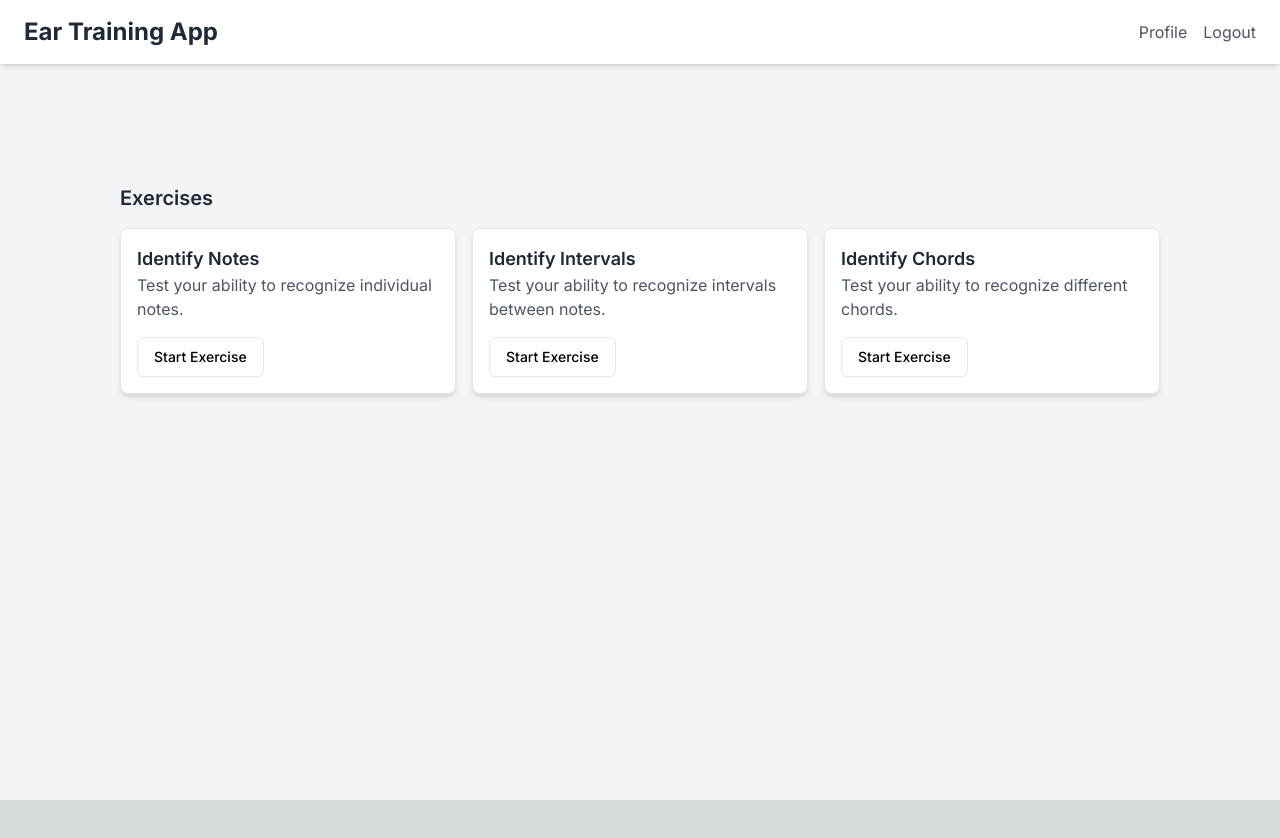
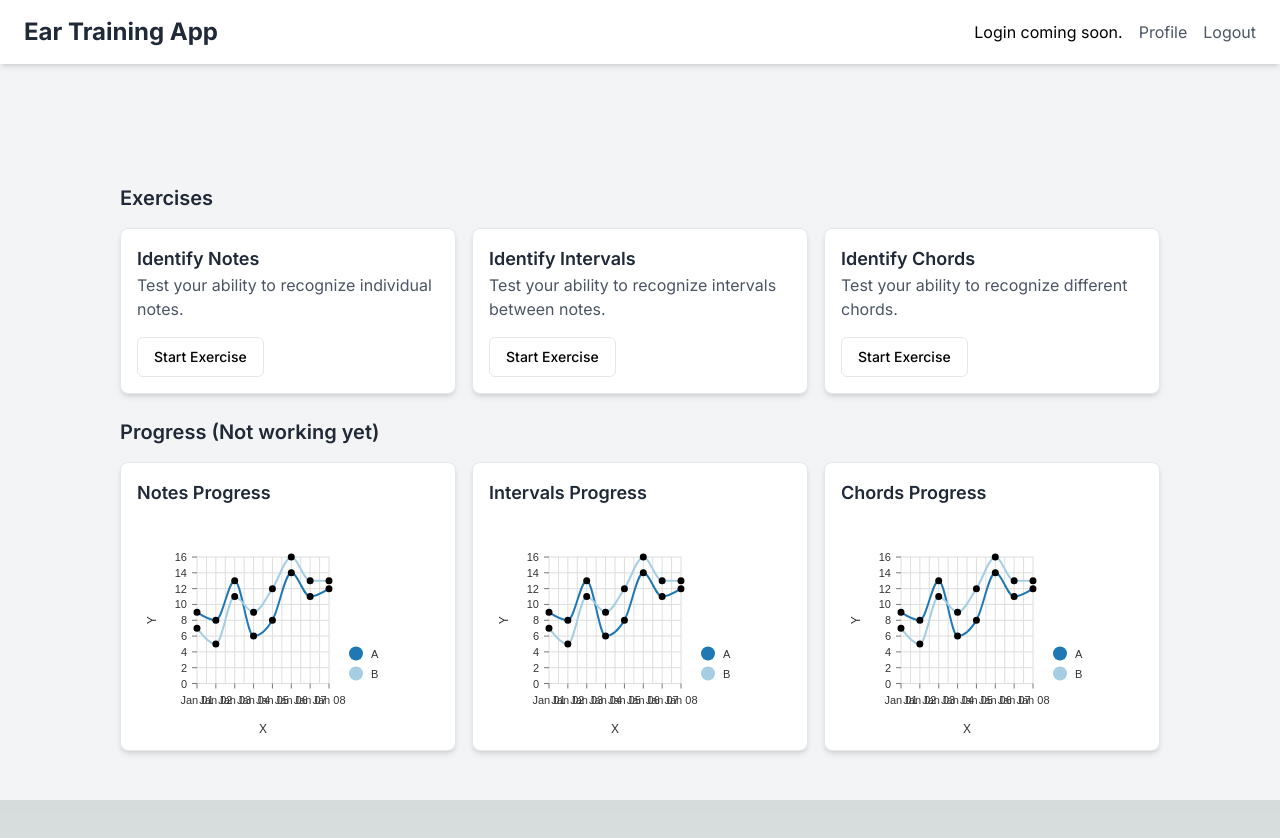
Before and after one commit to Davy803/ear-training, a Next.js app: page / in a window 1280 px wide. Shown: the top 838 px of the page. Built offline with nearby package versions, Linux system fonts and the light colour scheme.

Commit message:
Uncommenting future functionality

```diff
--- a/src/app/layout.tsx
+++ b/src/app/layout.tsx
@@ -6,7 +6,7 @@ import Link from "next/link";
 const inter = Inter({ subsets: ["latin"] });
 
 export const metadata: Metadata = {
-  title: "Create Next App",
+  title: "Ear Training App",
   description: "Generated by create next app",
 };
 
@@ -24,6 +24,7 @@ export default function RootLayout({
               <Link href={"/"}> Ear Training App</Link>
             </h1>
             <div className="flex items-center gap-4">
+                Login coming soon.
               <Link
                 className="text-gray-600 dark:text-gray-300 hover:underline"
                 href="#"
--- a/src/components/component/dashboard.tsx
+++ b/src/components/component/dashboard.tsx
@@ -56,32 +56,37 @@ export function Dashboard() {
           </Card>
         </div>
       </div>
-      {/*<div className="grid gap-4">*/}
-      {/*    <h2 className="text-xl font-semibold text-gray-800 dark:text-gray-100">Progress</h2>*/}
-      {/*    <div className="grid gap-4 md:grid-cols-2 lg:grid-cols-3">*/}
-      {/*        <Card className="bg-white dark:bg-gray-900 shadow-md">*/}
-      {/*            <CardContent className="p-4">*/}
-      {/*                <h3 className="text-lg font-semibold text-gray-800 dark:text-gray-100">Notes*/}
-      {/*                    Progress</h3>*/}
-      {/*                <CurvedlineChart className="w-full aspect-[4/3]"/>*/}
-      {/*            </CardContent>*/}
-      {/*        </Card>*/}
-      {/*        <Card className="bg-white dark:bg-gray-900 shadow-md">*/}
-      {/*            <CardContent className="p-4">*/}
-      {/*                <h3 className="text-lg font-semibold text-gray-800 dark:text-gray-100">Intervals*/}
-      {/*                    Progress</h3>*/}
-      {/*                <CurvedlineChart className="w-full aspect-[4/3]"/>*/}
-      {/*            </CardContent>*/}
-      {/*        </Card>*/}
-      {/*        <Card className="bg-white dark:bg-gray-900 shadow-md">*/}
-      {/*            <CardContent className="p-4">*/}
-      {/*                <h3 className="text-lg font-semibold text-gray-800 dark:text-gray-100">Chords*/}
-      {/*                    Progress</h3>*/}
-      {/*                <CurvedlineChart className="w-full aspect-[4/3]"/>*/}
-      {/*            </CardContent>*/}
-      {/*        </Card>*/}
-      {/*    </div>*/}
-      {/*</div>*/}
+      <div className="grid gap-4">
+        <h2 className="text-xl font-semibold text-gray-800 dark:text-gray-100">
+          Progress (Not working yet)
+        </h2>
+        <div className="grid gap-4 md:grid-cols-2 lg:grid-cols-3">
+          <Card className="bg-white dark:bg-gray-900 shadow-md">
+            <CardContent className="p-4">
+              <h3 className="text-lg font-semibold text-gray-800 dark:text-gray-100">
+                Notes Progress
+              </h3>
+              <CurvedlineChart className="w-full aspect-[4/3]" />
+            </CardContent>
+          </Card>
+          <Card className="bg-white dark:bg-gray-900 shadow-md">
+            <CardContent className="p-4">
+              <h3 className="text-lg font-semibold text-gray-800 dark:text-gray-100">
+                Intervals Progress
+              </h3>
+              <CurvedlineChart className="w-full aspect-[4/3]" />
+            </CardContent>
+          </Card>
+          <Card className="bg-white dark:bg-gray-900 shadow-md">
+            <CardContent className="p-4">
+              <h3 className="text-lg font-semibold text-gray-800 dark:text-gray-100">
+                Chords Progress
+              </h3>
+              <CurvedlineChart className="w-full aspect-[4/3]" />
+            </CardContent>
+          </Card>
+        </div>
+      </div>
     </main>
   );
 }
--- a/src/components/component/test-framework.tsx
+++ b/src/components/component/test-framework.tsx
@@ -108,23 +108,26 @@ export function TestFramework({
         </div>
       )}
 
-      {/*<div className="w-full max-w-2xl mx-auto flex justify-between items-center px-4 py-2">*/}
-      {/*    <div className="text-sm text-gray-500 dark:text-gray-400">*/}
-      {/*        Score: <span className="font-bold text-red-500">10</span>*/}
-      {/*    </div>*/}
-      {/*    <div className="text-sm text-gray-500 dark:text-gray-400">*/}
-      {/*        Streak: <span className="font-bold text-green-500">3</span>*/}
-      {/*    </div>*/}
-      {/*    <div className="text-sm text-gray-500 dark:text-gray-400">*/}
-      {/*        Total: <span className="font-bold text-blue-500">20</span>*/}
-      {/*    </div>*/}
-      {/*    <div className="text-sm text-gray-500 dark:text-gray-400">*/}
-      {/*        Correct: <span className="font-bold text-green-500">15</span>*/}
-      {/*    </div>*/}
-      {/*    <Button className="ml-4" variant="outline">*/}
-      {/*        End Session*/}
-      {/*    </Button>*/}
-      {/*</div>*/}
+      <h3 className="text-2xl font-semibold text-gray-900 dark:text-gray-100">
+        Below Not working yet
+      </h3>
+      <div className="w-full max-w-2xl mx-auto flex justify-between items-center px-4 py-2">
+        <div className="text-sm text-gray-500 dark:text-gray-400">
+          Score: <span className="font-bold text-red-500">10</span>
+        </div>
+        <div className="text-sm text-gray-500 dark:text-gray-400">
+          Streak: <span className="font-bold text-green-500">3</span>
+        </div>
+        <div className="text-sm text-gray-500 dark:text-gray-400">
+          Total: <span className="font-bold text-blue-500">20</span>
+        </div>
+        <div className="text-sm text-gray-500 dark:text-gray-400">
+          Correct: <span className="font-bold text-green-500">15</span>
+        </div>
+        <Button className="ml-4" variant="outline">
+          End Session
+        </Button>
+      </div>
     </main>
   );
 }
```
